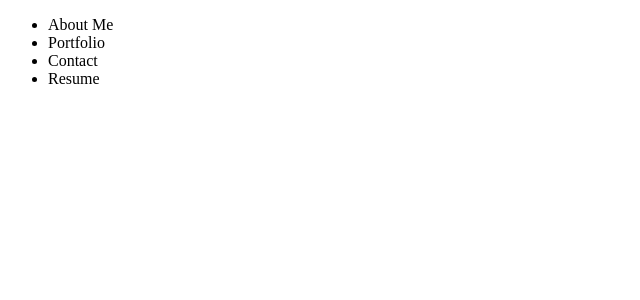
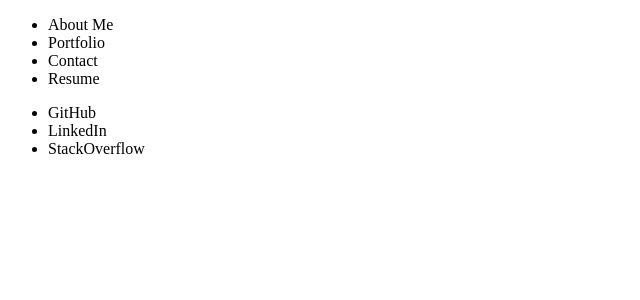
Before and after one commit to KevinHenleyCode/React_Portfolio, a React (Create React App) app in the folder portfolio/: page / in a window 1280 px wide. Shown: the top 300 px of the page, without its empty margins (0-640 px from the left). Built offline with nearby package versions, Linux system fonts and the light colour scheme.

Commit message:
updated app to include header footer and nav

```diff
--- a/portfolio/src/App.js
+++ b/portfolio/src/App.js
@@ -1,10 +1,12 @@
 import React from "react"
-import Nav from "./components/Nav";
+import Header from "./components/Header";
+import Footer from "./components/Footer";
 
 function App() {
   return (
     <div>
-      <Nav/>
+      <Header/>
+      <Footer/>
     </div>
   );
 }
```
